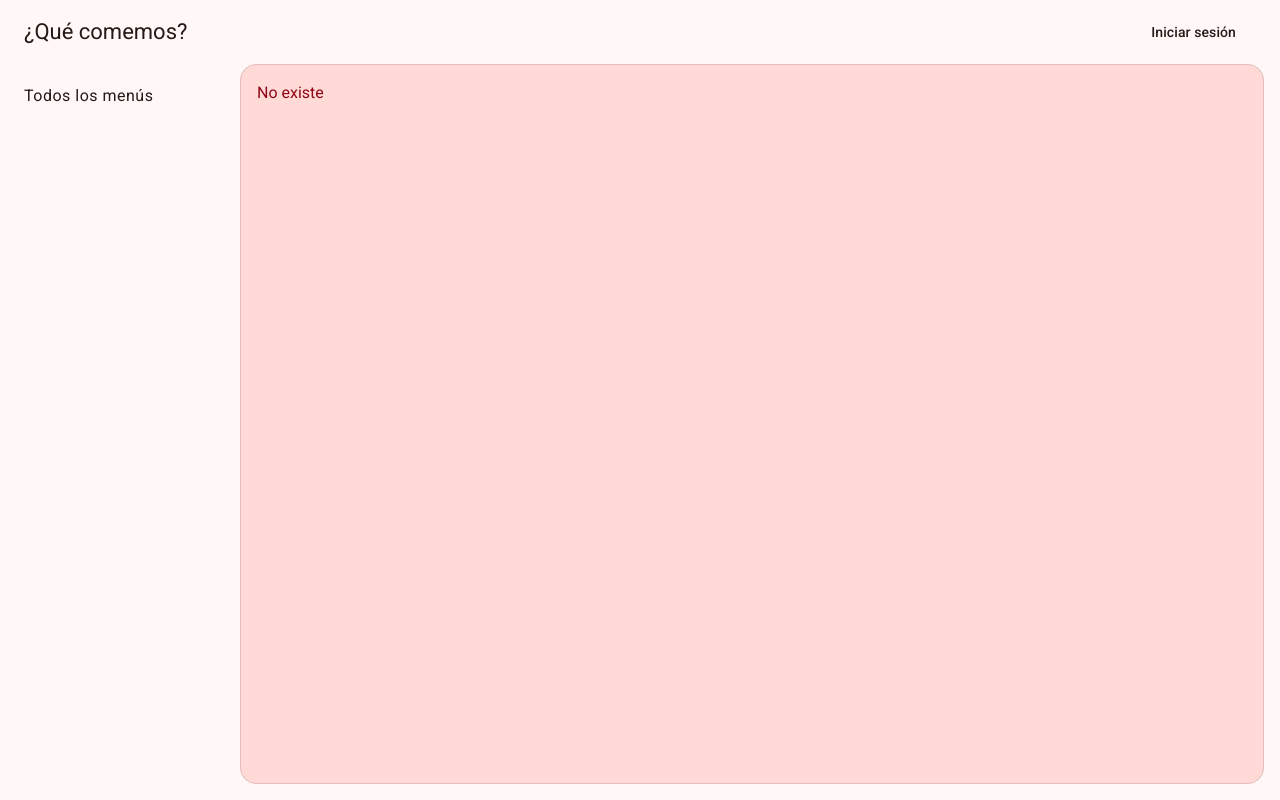
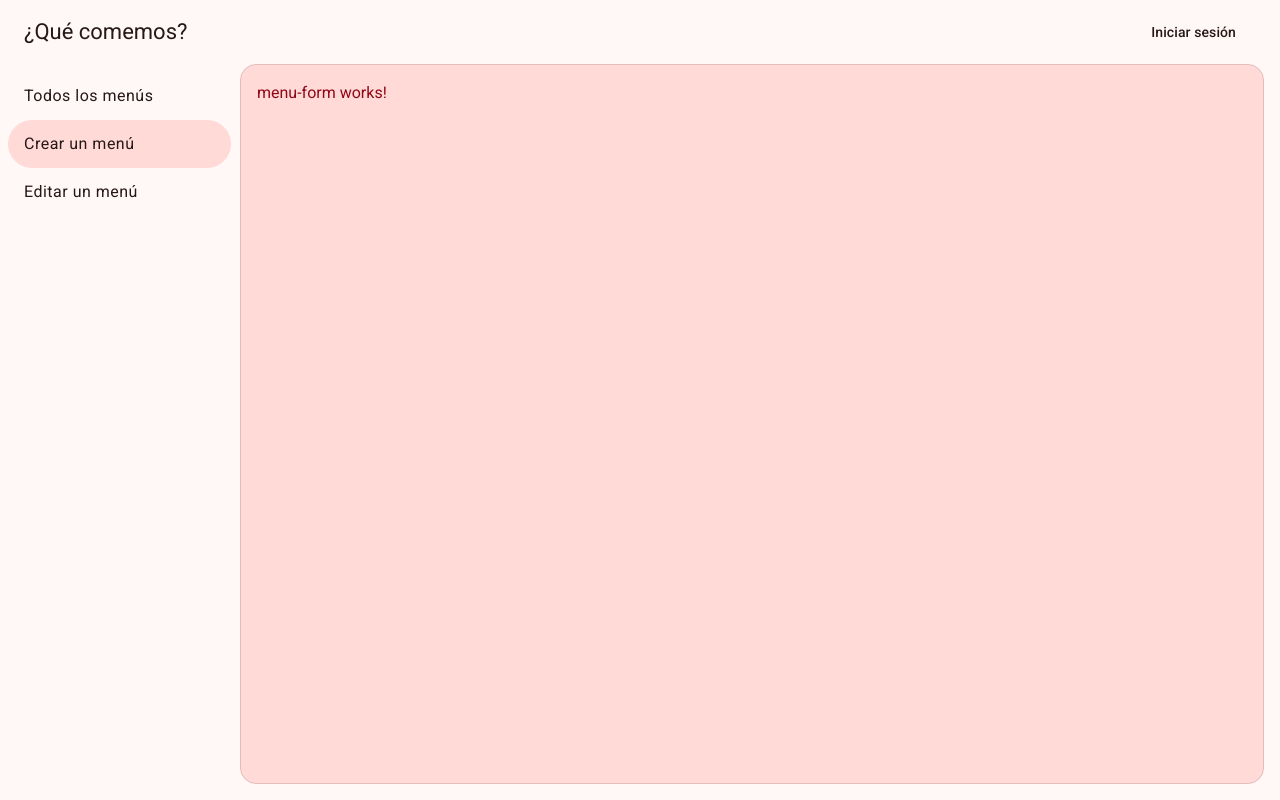
Before and after one commit to Pedro0604/quecomemos-web, an Angular app: page /menu/create in a window 1280 px wide. Built offline with nearby package versions, Linux system fonts and the light colour scheme.

Commit message:
Añade componente menu form

```diff
--- a/src/app/app.routes.ts
+++ b/src/app/app.routes.ts
@@ -2,6 +2,7 @@ import {Routes} from '@angular/router';
 import {LoginComponent} from './login/login.component';
 import {PageNotFoundComponent} from './page-not-found/page-not-found.component';
 import {MenuListComponent} from './menu-list/menu-list.component';
+import {MenuFormComponent} from './menu-form/menu-form.component';
 
 export const appRoutes: Routes = [
   {
@@ -14,6 +15,16 @@ export const appRoutes: Routes = [
     title: 'Todos los menús'
   },
   {
+    path: 'menu/create',
+    component: MenuFormComponent,
+    title: 'Crear un menú'
+  },
+  {
+    path: 'menu/edit:id',
+    component: MenuFormComponent,
+    title: 'Editar un menú'
+  },
+  {
     path: '**', component: PageNotFoundComponent
   }
 ];
--- /dev/null
+++ b/src/app/menu-form/menu-form.component.html
@@ -0,0 +1 @@
+<p>menu-form works!</p>
```
Also changed, not shown: src/app/menu-form/menu-form.component.ts (added, +13 -0 lines), src/app/menu-form/menu-form.component.css (added), 1 other file (tests, documents, lock files or other folders).
